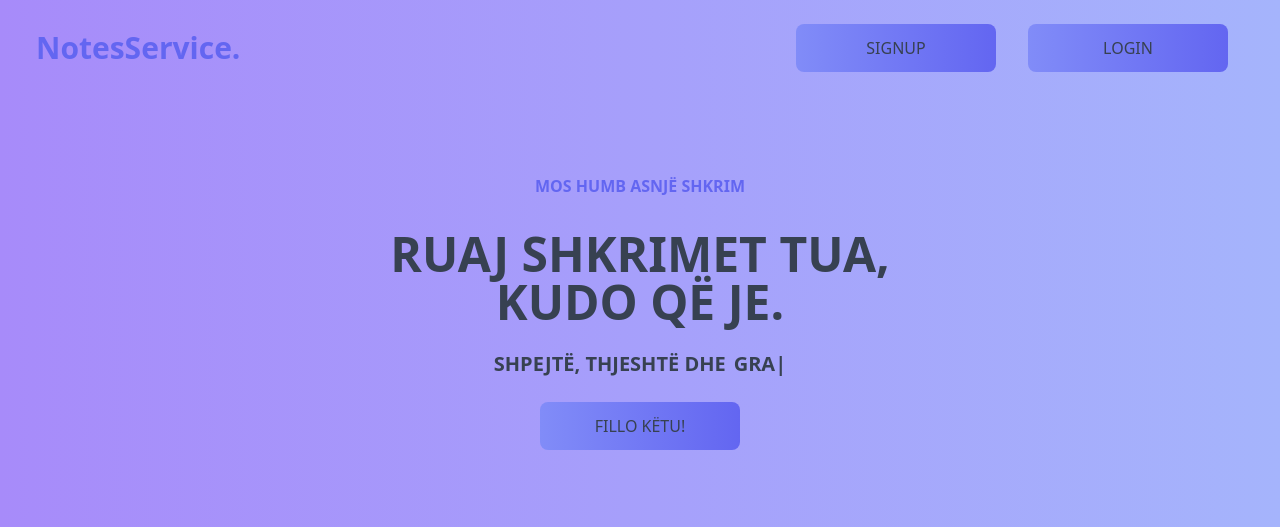
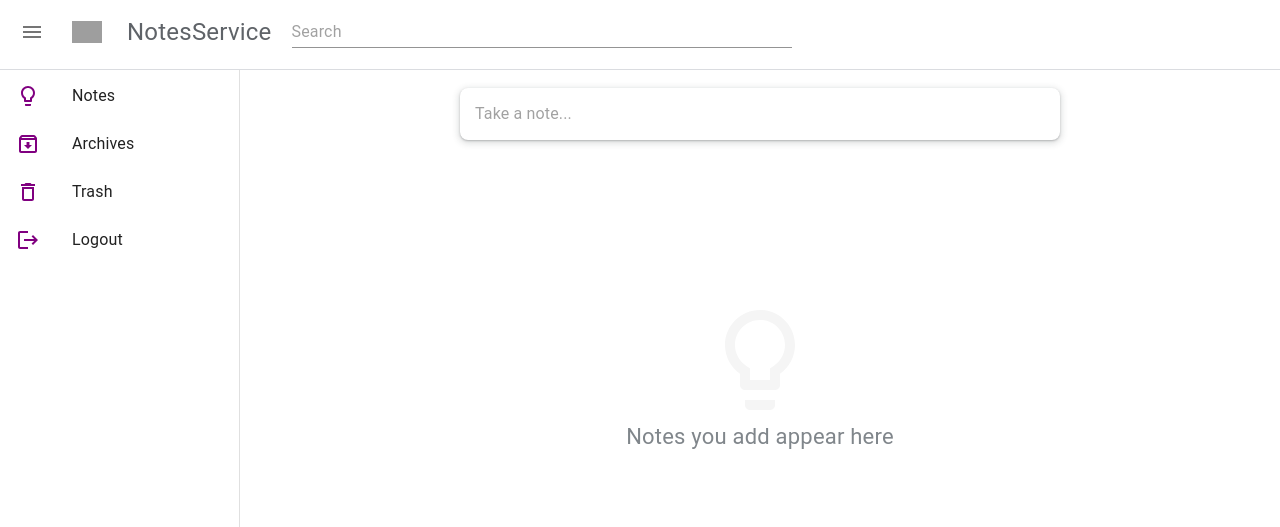
Before and after one commit to Elmedinalahu/Note-taking-Service, a React (Create React App) app in the folder notes-service-react/: page / in a window 1280 px wide. Shown: the top 527 px of the page. Built offline with nearby package versions, Linux system fonts and the light colour scheme; grey boxes are pictures that could not be loaded.

Commit message:
Switch routes again

```diff
--- a/notes-service-react/src/App.js
+++ b/notes-service-react/src/App.js
@@ -21,10 +21,10 @@ function App() {
   return (
     <Router>
         <Routes>
-          <Route path="/*" element={<Homepage />}/>
+          <Route path="/homepage" element={<Homepage />}/>
           <Route path="/login" element={<Login />} />
           <Route path="/signup" element={<SignUp />}/>
-          <Route path="/home" element={<Home />}/>
+          <Route path="/*" element={<Home />}/>
         </Routes>
       </Router>
   );
```
